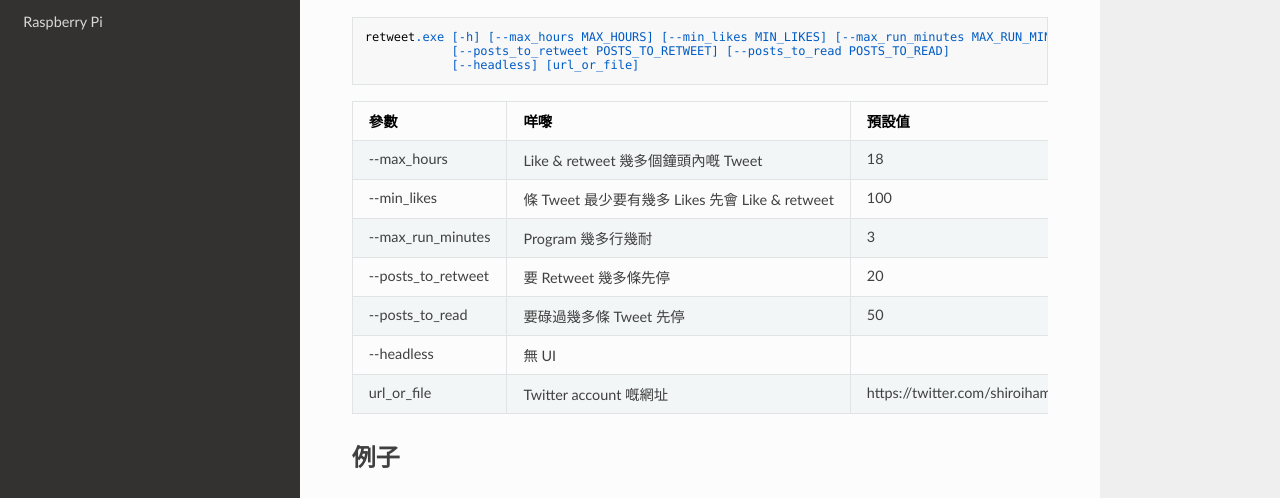
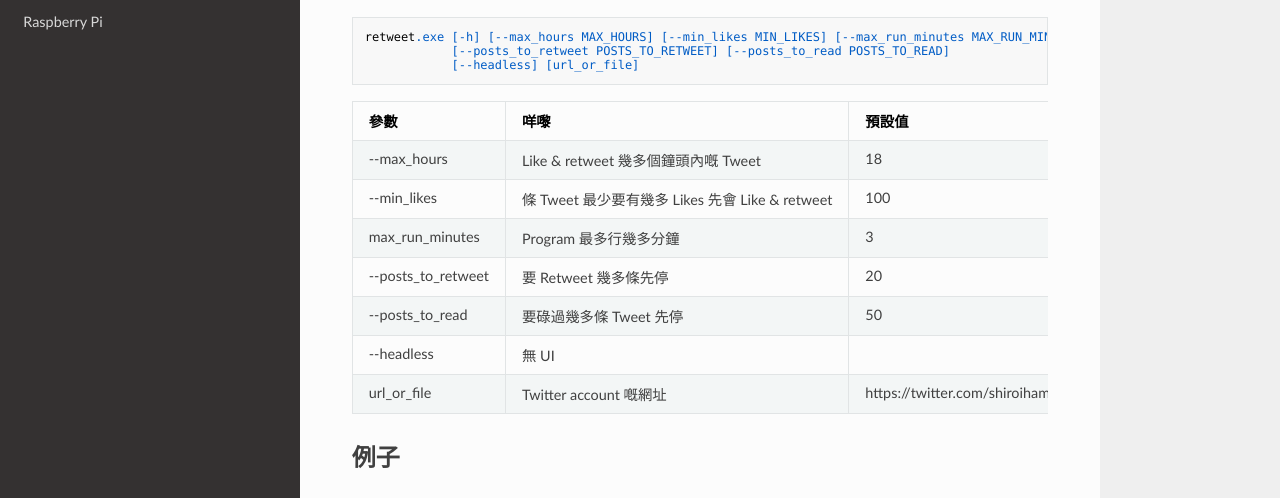
Before and after one commit to bbbbotty/twitter-frontline, an MkDocs documentation site: the page built from docs/retweet.md, in a window 1280 px wide and 1170 px high. Shown: the part 410-908 px from the top of the window. Built offline with MkDocs 1.6.1, drawn with Linux system fonts in a browser that asks for light colours; nearby versions of some CDN libraries.

Commit message:
Minor documentation update

```diff
--- a/docs/retweet.md
+++ b/docs/retweet.md
@@ -16,7 +16,7 @@ retweet.exe [-h] [--max_hours MAX_HOURS] [--min_likes MIN_LIKES] [--max_run_minu
 |-------------|-----------------------------------|--------|
 | --max_hours | Like & retweet 幾多個鐘頭內嘅 Tweet | 18    |
 | --min_likes | 條 Tweet 最少要有幾多 Likes 先會 Like & retweet | 100    |
-| --max_run_minutes | Program 幾多行幾耐 | 3    |
+| max_run_minutes | Program 最多行幾多分鐘 | 3    |
 | --posts_to_retweet | 要 Retweet 幾多條先停 | 20    |
 | --posts_to_read | 要碌過幾多條 Tweet 先停 | 50    |
 | --headless | 無 UI |     |
```
Also changed, not shown: docs/config.md (+1 -1 lines).
